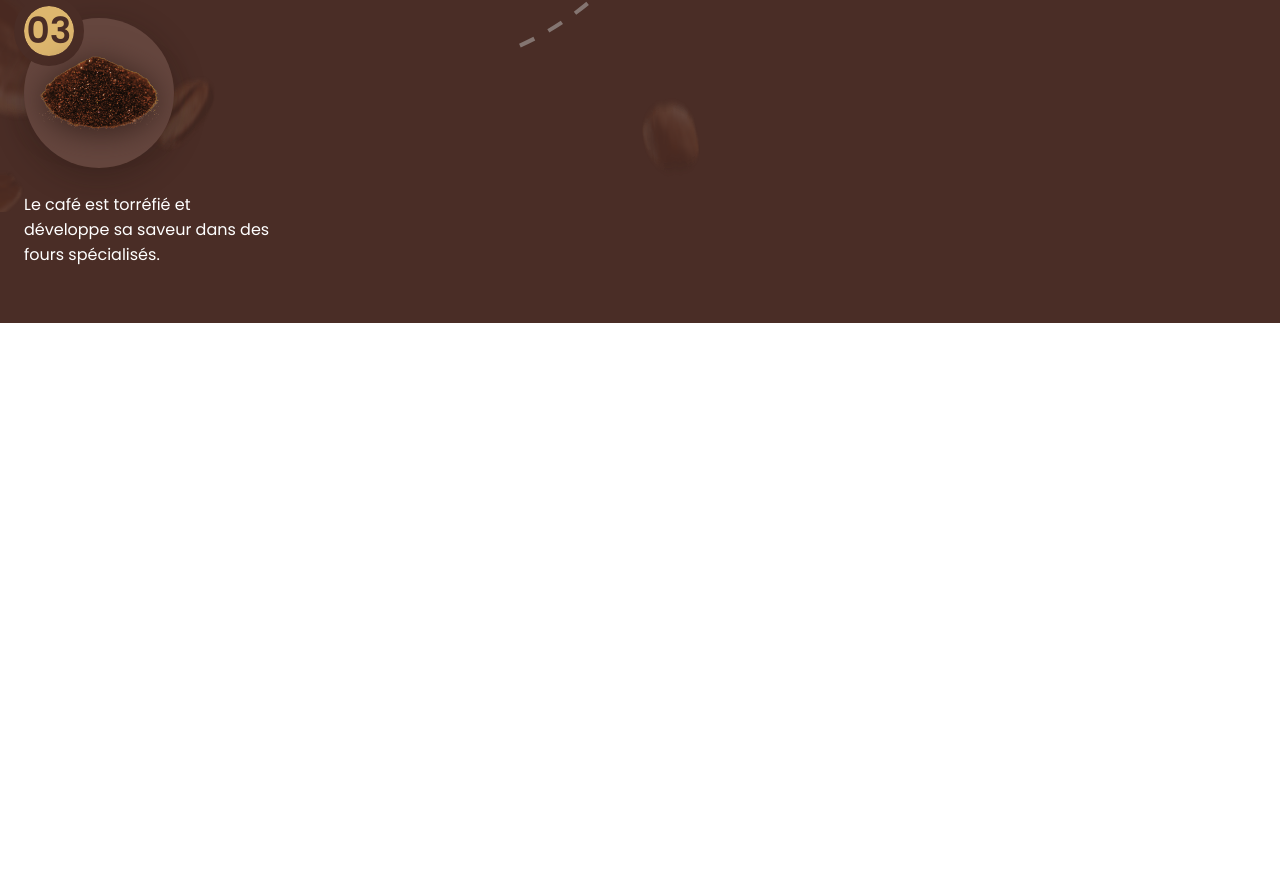
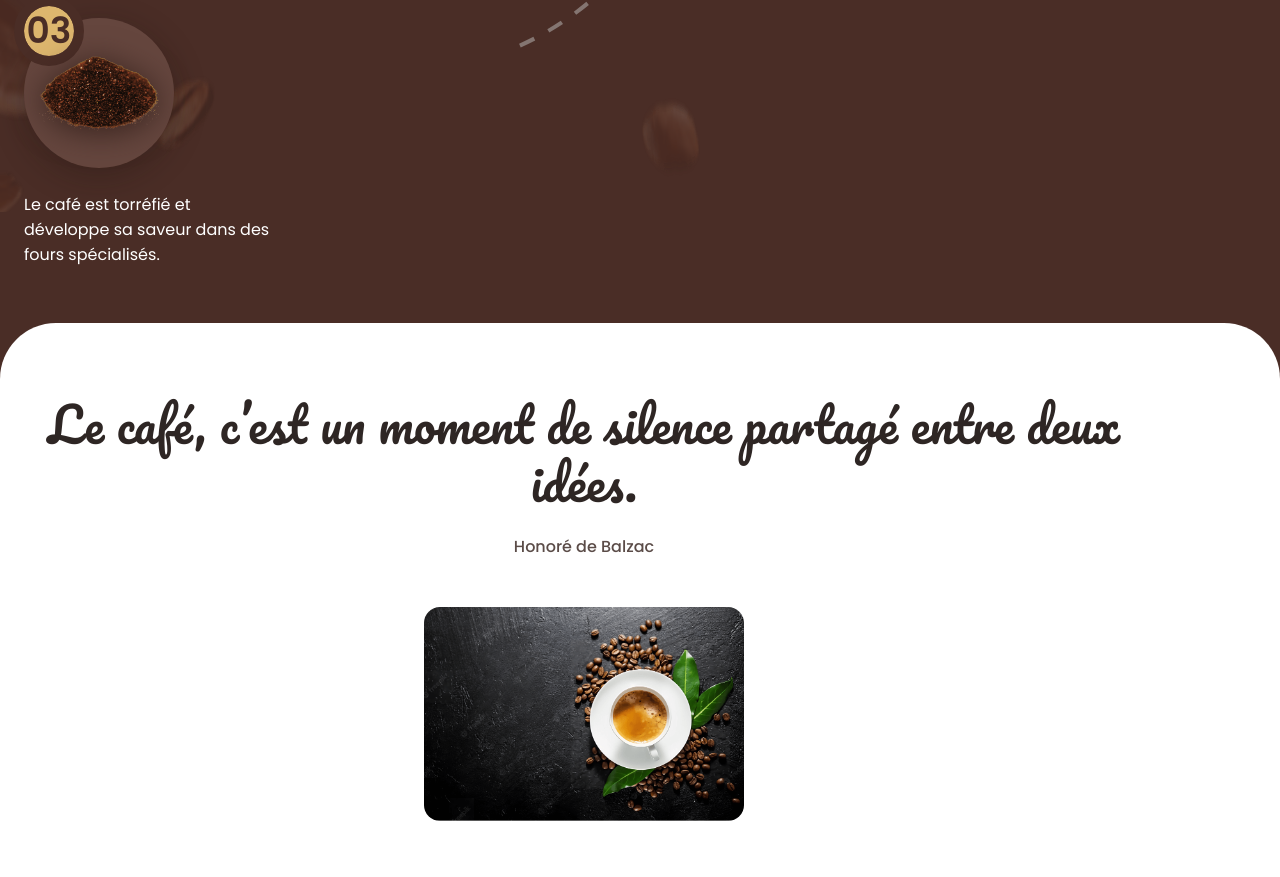
Before and after one commit to ValentinMadiot/coffee-shop-2_ui, a plain HTML site: page index.html in a window 1280 px wide. Shown: the part 3172-4049 px from the top of the page. Before the commit the page ends 3495 px from the top, so only its background shows below. Drawn offline with nearby package versions, Linux system fonts and the light colour scheme.

Commit message:
add testimonial section

```diff
--- a/assets/css/styles.css
+++ b/assets/css/styles.css
@@ -487,6 +487,32 @@ img {
 }
 
 /*=============== TESTIMONIAL ===============*/
+.testimonial {
+  background-color: var(--first-color);
+}
+
+.testimonial__bg {
+  background-color: var(--white-color);
+  border-radius: var(--border-section);
+}
+
+.testimonial__container {
+  row-gap: 3rem;
+}
+
+.testimonial__data {
+  text-align: center;
+}
+
+.testimonial__name {
+  font-weight: var(--font-medium);
+}
+
+.testimonial__img {
+  width: 320px;
+  border-radius: 1rem;
+  justify-self: center;
+}
 
 /*=============== FOOTER ===============*/
 
--- a/index.html
+++ b/index.html
@@ -223,9 +223,23 @@
           </div>
         </div>
       </section>
-
       <!--==================== TESTIMONIAL ====================-->
-      <section class="testimonial" id="testimonial"></section>
+      <section class="testimonial" id="testimonial">
+        <div class="testimonial__bg section">
+          <div class="testimonial__container container grid">
+            <div class="testimonial__data">
+              <h2 class="section__title">
+                Le café, c’est un moment de silence partagé entre deux idées.
+              </h2>
+              <span class="testimonial__name">Honoré de Balzac</span>
+            </div>
+            <img
+              src="assets/img/testimonial-coffee.png"
+              alt="image témoignage"
+              class="testimonial__img" />
+          </div>
+        </div>
+      </section>
     </main>
 
     <!--==================== FOOTER ====================-->
```
